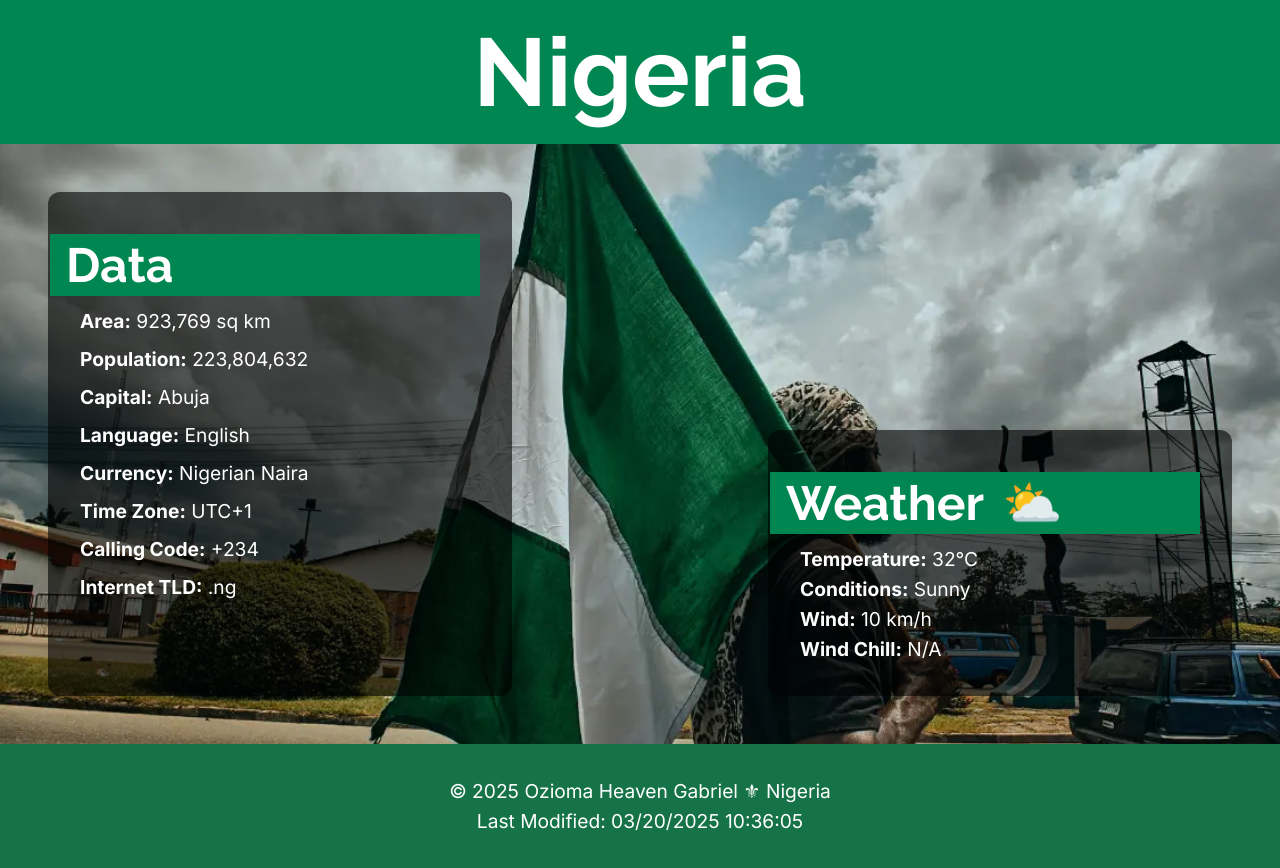
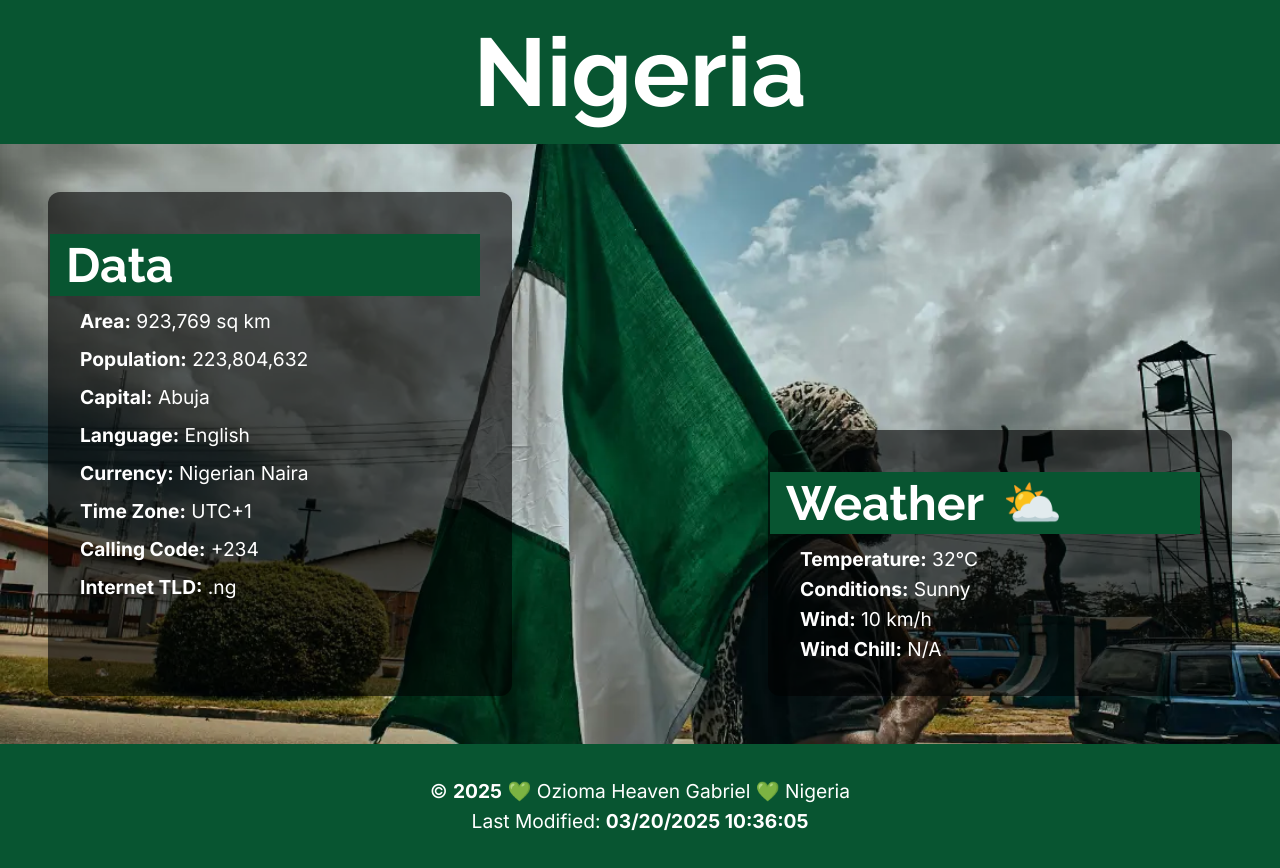
Before and after one commit to Heavenlydawn/wdd131, a plain HTML site: page place.html in a window 1280 px wide. Drawn offline with Linux system fonts and the light colour scheme.

Commit message:
chore: week03 assignment

```diff
--- a/place.html
+++ b/place.html
@@ -49,7 +49,7 @@
       </main>
 
       <footer>
-        &copy; <span id="year"></span> Ozioma Heaven Gabriel ⚜ Nigeria<br />
+        &copy; <span id="year"></span> 💚 Ozioma Heaven Gabriel 💚 Nigeria<br />
         Last Modified: <span id="lastModified"></span>
       </footer>
   </body>
--- a/scripts/place.js
+++ b/scripts/place.js
@@ -18,7 +18,7 @@ document.addEventListener("DOMContentLoaded", () => {
       windChillElem.textContent = "N/A";
     }
 
-    // Footer date info
+    // Footer
     document.getElementById("year").textContent = new Date().getFullYear();
     document.getElementById("lastModified").textContent = document.lastModified;
   });
--- a/styles/place-large.css
+++ b/styles/place-large.css
@@ -1,25 +1,24 @@
 @media screen and (min-width: 770px) {
-    body{
+  body {
     max-width: 1500px;
     margin: 0 auto;
   }
-    header{
+  header {
     font-size: 3rem;
   }
   main {
     display: grid;
     grid-template-columns: 1fr 1fr;
     gap: 14rem;
-        background-image: url('../images/hero-large.webp');
+    background-image: url("../images/hero-large.webp");
     background-size: cover;
     background-position: center;
     padding: 2rem;
     min-height: 75vh;
     color: white;
-        /* opacity: .7; */
   }
 
-      main h2{
+  main h2 {
     margin: 10px 0;
     margin-left: -30px;
   }
@@ -27,17 +26,15 @@
     display: none;
   }
 
-      .data, .weather {
+  .data,
+  .weather {
     background-color: rgba(0, 0, 0, 0.6);
     padding: 2rem;
     animation: slideIn 1s ease-in-out;
-        line-height:30px;
-
-
+    line-height: 30px;
   }
-    .weather{
+  .weather {
     align-self: end;
-        /* margin-left: 300px; */
   }
 
   .weather-icon {
@@ -50,16 +47,15 @@
   }
 
   footer {
-        background-color: #157347;
     color: white;
     padding: 2rem;
     font-size: 1.2rem;
   }
 
   /* Hover effect */
-      .data:hover, .weather:hover {
+  .data:hover,
+  .weather:hover {
     background-color: rgba(255, 255, 255, 0.1);
-        color:#000;
     transform: scale(1.02);
     transition: all 0.3s ease-in-out;
   }
--- a/styles/place-mobile.css
+++ b/styles/place-mobile.css
@@ -1,8 +1,8 @@
 :root {
   --primary-color: #ffffff;
-  --secondary-color: #008751;
+  --secondary-color: #085531;
   --accent-color: #e8e8e8;
-  --text-color: #333;
+  --text-color: #000000;
   --heading-font: "Raleway", sans-serif;
   --body-font: "Inter", sans-serif;
 }
@@ -64,8 +64,7 @@ main h2 {
   margin-bottom: 10px;
   background: var(--secondary-color);
   padding: 1rem;
-  color:#fff;
-
+  color: #ffffff;
 }
 
 .data ul {
@@ -94,7 +93,10 @@ footer {
   padding: 2rem;
   line-height: 30px;
 }
-
+footer span {
+  color: #ffffff;
+  font-weight: bold;
+}
 /* Animation */
 @keyframes fadeIn {
   from {
```
Lines whose indentation alone changed are shown as unchanged.
